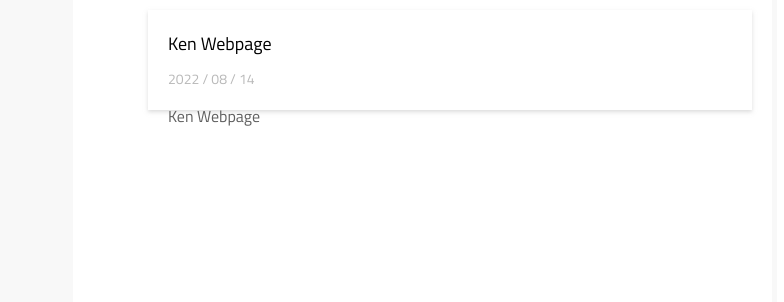
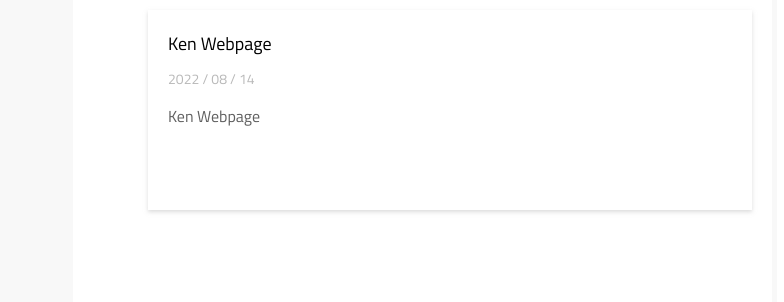
Before and after one commit to kenwebpage/kenwebpage.github.io, a Jekyll site: the page built from _posts/2022-08-14-test.md, in a window 1280 px wide. Shown: the part 544-846 px from the top of the page, without its empty margins (375-1159 px from the left). Built offline with Jekyll 4.4.1, drawn with Linux system fonts in a browser that asks for light colours.

Commit message:
m3_20220814094307

```diff
--- a/_layouts/post.html
+++ b/_layouts/post.html
@@ -23,7 +23,7 @@ layout: page
     {% if site.disqus and page.comment %}
     <div class="post__comment--on">
       {% assign url = page.url | absolute_url %}
-      {% include disqus.html username = site.disqus url = url id = page.id %}
+      <!-- {% include disqus.html username = site.disqus url = url id = page.id %} -->
     </div>
     {% else %}
     <div class="post__comment--off">Comment is not allowed.</div>
--- a/_sass/page/_post.scss
+++ b/_sass/page/_post.scss
@@ -163,7 +163,7 @@
   }
 
   .card {
-    height: 5rem;
+    height: 11.25rem;
   }
 
   a:hover .card {
```
